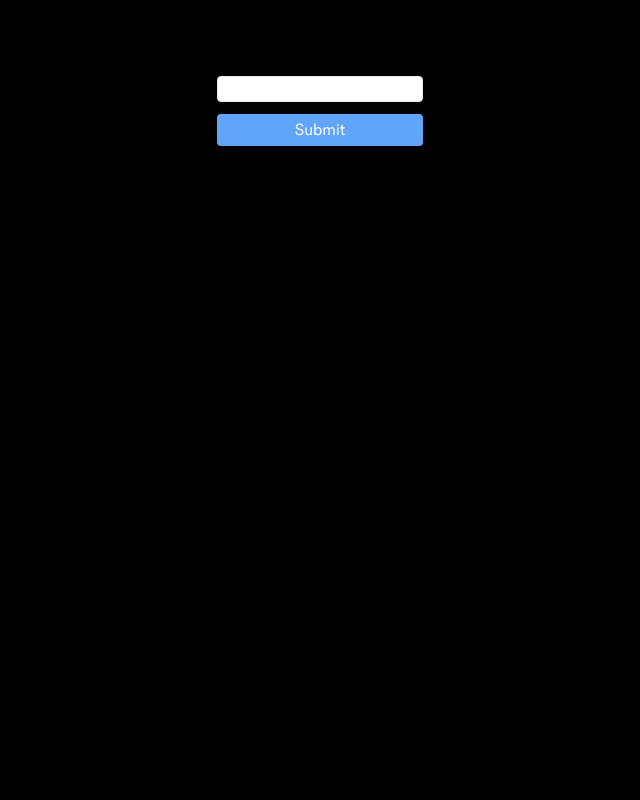
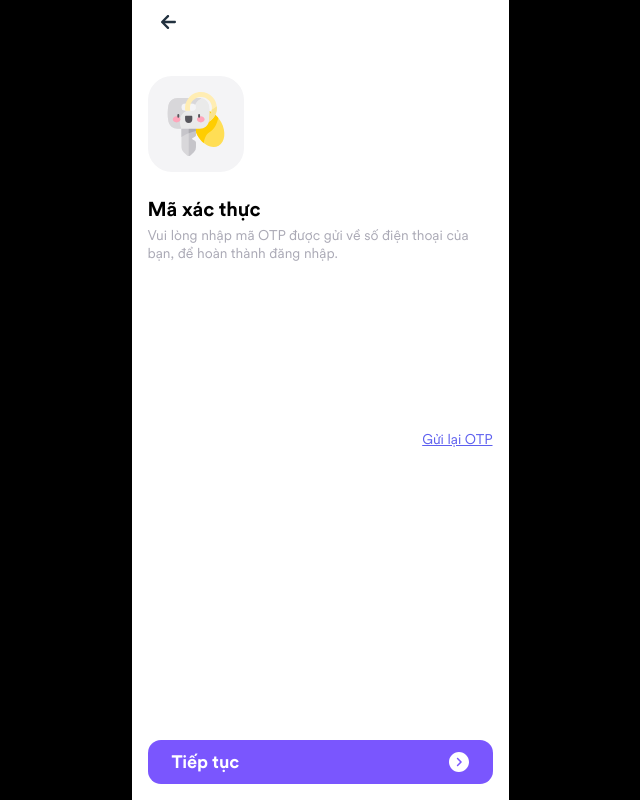
Before and after one commit to thuongtruong1009/tinder, a Next.js app: page /auth/otp in a window 1280 px wide. Shown: the whole page, without its empty margins (320-960 px from the left). Built offline with nearby package versions, Linux system fonts and the light colour scheme; no server answers.

Commit message:
chore: update otp page

```diff
--- a/pages/auth/otp.tsx
+++ b/pages/auth/otp.tsx
@@ -7,6 +7,13 @@ import { UserContext } from '../../context/userContext';
 import { useForm } from 'react-hook-form';
 import { useAppDispatch } from '../../hooks/redux';
 import { userVerifyOTP } from '../../redux/actions/userActions';
+import PhoneOTP from '../../components/Auth/PhoneOTP';
+import InputOTP from '../../components/Auth/InputOTP';
+import Button from '../../components/Button';
+import ArrowRightCircleIcon from '../../components/Icons/ArrowRightCircleIcon';
+import ArrowLeft from '../../components/Icons/ArrowLeft';
+import Title from '../../components/Home/Title';
+import Key from '../../components/Icons/KeyIcon';
 
 const OTP: NextPage = () => {
     const router = useRouter();
@@ -60,19 +67,44 @@ const OTP: NextPage = () => {
 
     return (
         <>
-            <h1>OTP page</h1>
-            <section className="flex justify-center px-20">
-                <form onSubmit={handleSubmit(onSubmit)} className="flex flex-col">
-                    <label htmlFor="otp">OTP</label>
-                    <input
-                        type="text"
-                        className="mb-3 border rounded"
-                        {...register('otp', { required: true, maxLength: 6, minLength: 6 })}
+            <section className="container">
+                <div className="relative min-h-screen with-button">
+                    <Title
+                        className="mb-8"
+                        content={
+                            <button className="p-2">
+                                <ArrowLeft />
+                            </button>
+                        }
                     />
-                    <button className="py-1 text-white bg-blue-400 rounded" type="submit">
-                        Submit
-                    </button>
-                </form>
+                    <div className="space-y-6">
+                        <div className="w-24 h-24 p-4 rounded-3xl image-container bg-neutral-5">
+                            <Key />
+                        </div>
+                        <div>
+                            <h4 className="mb-1">Mã xác thực</h4>
+                            <p className="mb-6 text-caption-1 leading-caption-1 text-neutral-40">
+                                Vui lòng nhập mã OTP được gửi về số điện thoại của bạn, để hoàn thành đăng nhập.
+                            </p>
+                            <InputOTP />
+
+                            <div className="flex justify-end">
+                                <button
+                                    className="font-normal underline text-primary-40 text-caption-1 leading-caption-1 hover:cursor-pointer"
+                                    onClick={() => router.push('/map')}
+                                >
+                                    Gửi lại OTP
+                                </button>
+                            </div>
+                        </div>
+                    </div>
+                    <Button
+                        className="absolute left-0 bottom-4"
+                        title="Tiếp tục"
+                        Icon={<ArrowRightCircleIcon />}
+                        block
+                    />
+                </div>
             </section>
         </>
     );
--- a/pages/index.tsx
+++ b/pages/index.tsx
@@ -8,6 +8,7 @@ import GoogleIcon from '../components/Icons/GoogleIcon';
 import APP_PATH from '../constant/appPath';
 import { NextPageWithLayout } from '../types/global';
 import userApi from '../apis/userApi';
+import PhoneOTP from '../components/Auth/PhoneOTP';
 
 const Home: NextPageWithLayout = () => {
     const router = useRouter();
@@ -24,6 +25,7 @@ const Home: NextPageWithLayout = () => {
     };
     return (
         <>
+            <PhoneOTP />
             <section className="container">
                 <Title
                     className="mb-4"
```
